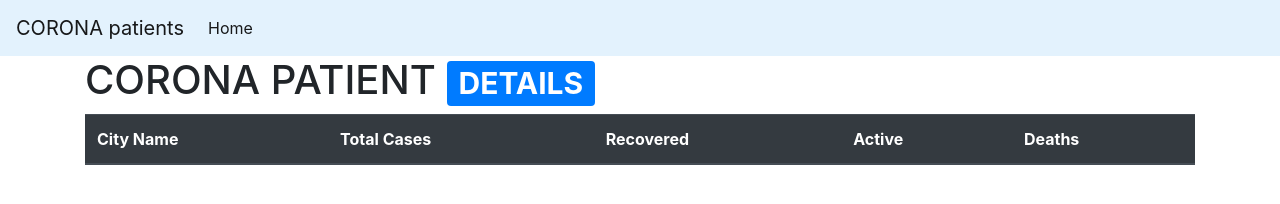
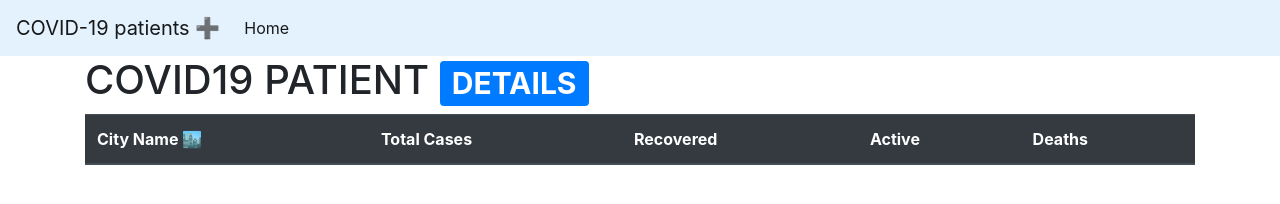
Before and after one commit to Akshat2405/covid-19-patient-details, a plain HTML site: page index.html in a window 1280 px wide. Drawn offline with nearby package versions, Linux system fonts and the light colour scheme; no server answers.

Commit message:
correcting minor details

```diff
--- a/index.html
+++ b/index.html
@@ -16,12 +16,12 @@
                 flex-direction: column;
             }
         </style>
-    <title>Corona patients</title>
+    <title>COVID19 patients</title>
 </head>
 
 <body>
     <nav class="navbar navbar-expand-lg navbar-light" style="background-color: #e3f2fd;">
-        <a class="navbar-brand" href="#">CORONA patients</a>
+        <a class="navbar-brand" href="#">COVID-19 patients ➕ </a>
         <button class="navbar-toggler" type="button" data-toggle="collapse" data-target="#navbarNav"
             aria-controls="navbarNav" aria-expanded="false" aria-label="Toggle navigation">
             <span class="navbar-toggler-icon"></span>
@@ -29,20 +29,20 @@
         <div class="collapse navbar-collapse" id="navbarNav">
             <ul class="navbar-nav">
                 <li class="nav-item active">
-                    <a class="nav-link" href="#">Home <span class="sr-only">(current)</span></a>
+                    <a class="nav-link" href="#">Home<span class="sr-only">(current)</span></a>
                 </li>
             </ul>
         </div>
     </nav>
     <div class="container">
-        <h1>CORONA PATIENT <span class="badge badge-primary">DETAILS</span></h1>
+        <h1>COVID19 PATIENT <span class="badge badge-primary">DETAILS</span></h1>
     </div>
     <div class="container" id="cardstack">
         <table class="table">
             <thead class="thead-dark">
               <tr>
-                <th scope="col">City Name</th>
-                <th scope="col">Total Cases</th>
+                <th scope="col">City Name 🏙 </th>
+                <th scope="col">Total Cases </th>
                 <th scope="col">Recovered</th>
                 <th scope="col">Active</th>
                 <th scope="col">Deaths</th>
--- a/index.js
+++ b/index.js
@@ -1,6 +1,4 @@
 console.log("This is my new project");
-
-
 function updatecases(){
     fetch('https://api.covid19india.org/data.json')
     .then(response=> response.text())
@@ -25,6 +23,5 @@ function updatecases(){
 }
 updatecases();
 setInterval(()=>{
-    console.log("ohh");
     updatecases()},3000
 )
```
